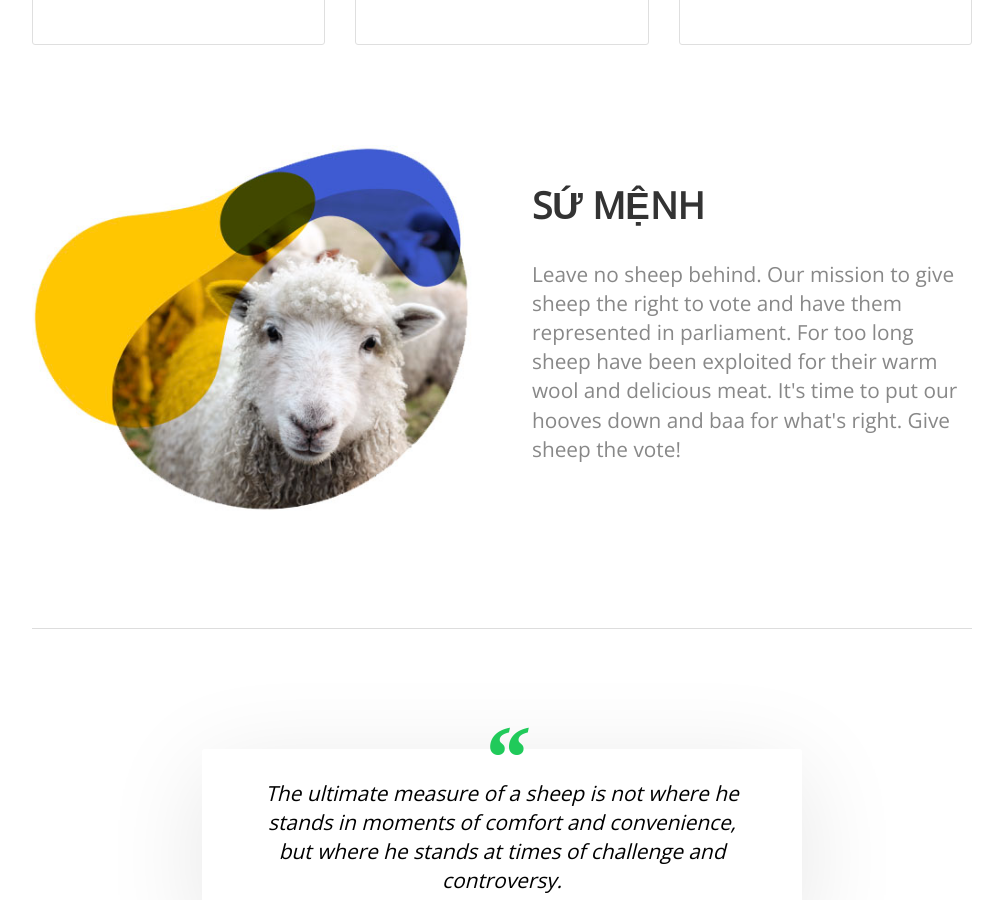
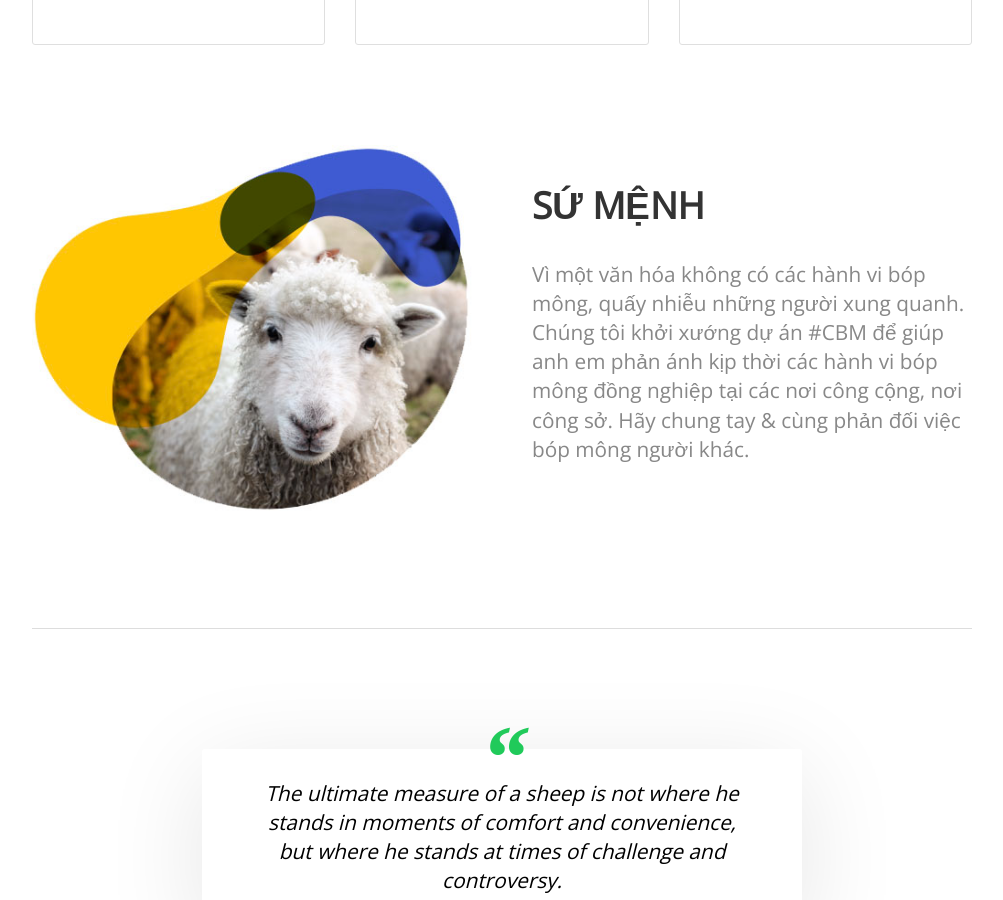
Before and after one commit to chongbopmong/chongbopmong.github.io, a Jekyll site: the page built from index.html, in a window 1280 px wide and 900 px high, scrolled down 1030 px. Shown: the whole window, without its empty margins (138-1141 px from the left). Built offline with Jekyll 4.4.1, drawn with Linux system fonts in a browser that asks for light colours; nearby versions of some CDN libraries.

Commit message:
Update index.html

```diff
--- a/index.html
+++ b/index.html
@@ -51,7 +51,7 @@ title: CHỐNG BÓP MÔNG
 		<div>
 			<h2 class="editable">SỨ MỆNH</h2>
 
-			<p class="editable">Leave no sheep behind. Our mission to give sheep the right to vote and have them represented in parliament. For too long sheep have been exploited for their warm wool and delicious meat. It's time to put our hooves down and baa for what's right. Give sheep the vote!</p>
+			<p class="editable">Vì một văn hóa không có các hành vi bóp mông, quấy nhiễu những người xung quanh. Chúng tôi khởi xướng dự án #CBM để giúp anh em phản ánh kịp thời các hành vi bóp mông đồng nghiệp tại các nơi công cộng, nơi công sở. Hãy chung tay & cùng phản đối việc bóp mông người khác.</p>
 		</div>
 	</div>
 </div>
```
